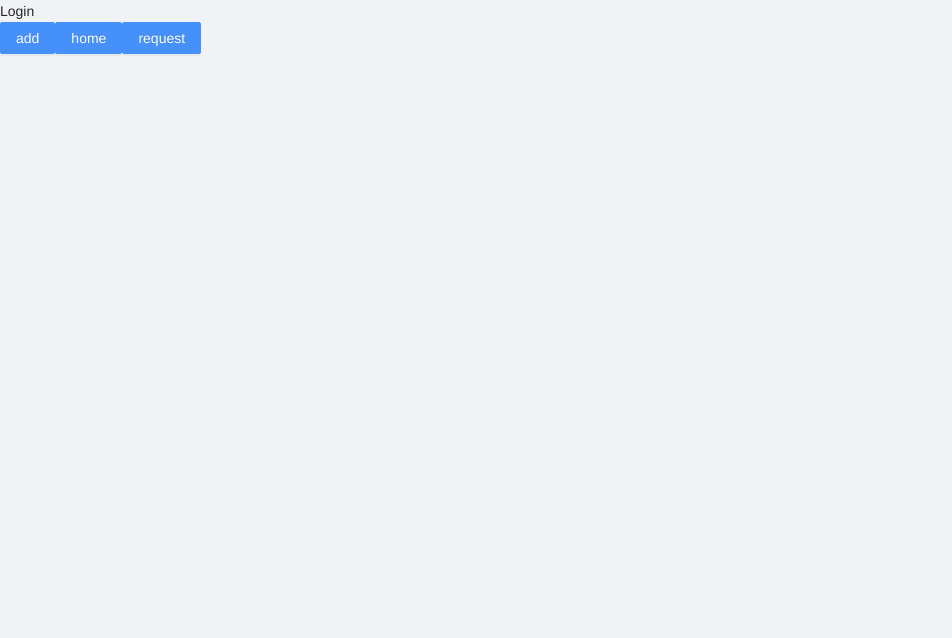
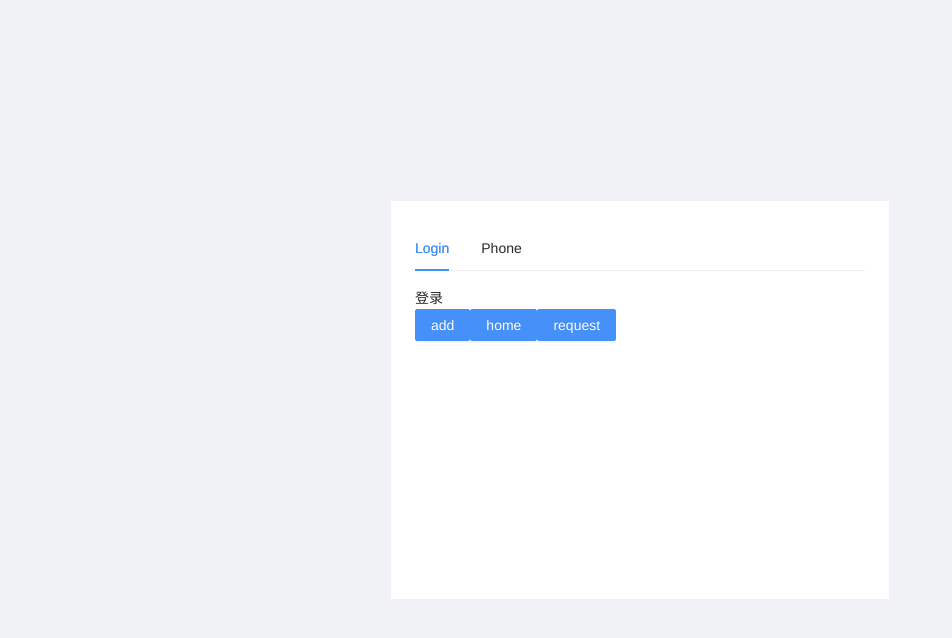
Before and after one commit to Hubbard-Liu/react-admin, a React (Create React App) app: page /login in a window 1280 px wide. Shown: the top 638 px of the page, without its empty margins (0-952 px from the left). Built offline with nearby package versions, Linux system fonts and the light colour scheme.

Commit message:
login updated

```diff
--- a/src/components/LoadingAnimation.jsx
+++ b/src/components/LoadingAnimation.jsx
@@ -2,8 +2,8 @@
  * @Author: Do not edit
  * @Date: 2022-10-10 22:18:45
  * @LastEditors: LiuYu
- * @LastEditTime: 2022-10-11 11:31:03
- * @FilePath: \react-admin\src\components\LoadingAnimation.js
+ * @LastEditTime: 2022-10-12 17:36:43
+ * @FilePath: \react-admin\src\components\LoadingAnimation.jsx
  */
 import styled, { keyframes } from 'styled-components';
 
--- a/src/styles/index.scss
+++ b/src/styles/index.scss
@@ -14,7 +14,7 @@ html {
   box-sizing: border-box;
 }
 
-#app {
+#root {
   height: 100%;
 }
 
--- a/src/views/login/Login.jsx
+++ b/src/views/login/Login.jsx
@@ -2,17 +2,49 @@
  * @Author: Do not edit
  * @Date: 2022-10-10 14:31:18
  * @LastEditors: LiuYu
- * @LastEditTime: 2022-10-11 23:26:39
- * @FilePath: /react-admin/src/views/login/Login.jsx
+ * @LastEditTime: 2022-10-12 17:59:53
+ * @FilePath: \react-admin\src\views\login\Login.jsx
  */
 import React, { memo } from 'react';
 import { useDispatch } from 'react-redux';
 import { useNavigate } from 'react-router-dom';
-import { Button } from 'antd';
+import { Button, Card, Tabs } from 'antd';
 import { setTheme, requestData } from '@/store/modules/user/userSlice';
 import { useThrottle } from '@hooks/useThrottle';
+import loginStyle from './login.modules.scss';
 
 const Login = () => {
+  const onChange = (key) => {
+    console.log(key);
+  };
+
+  const tabList = [
+    {
+      label: `Login`,
+      key: 'login',
+      children: <UserLogin/>
+    },
+    {
+      label: `Phone`,
+      key: '2',
+      children: <UserPhone/>
+    }
+  ];
+
+  return (
+    <>
+      <Card className='login' style={loginStyle} hoverable>
+        <Tabs
+          defaultActiveKey='1'
+          onChange={onChange}
+          items={tabList}
+        />
+      </Card>
+    </>
+  );
+};
+
+const UserLogin = () => {
   const dispatch = useDispatch();
   const navigate = useNavigate();
 
@@ -22,7 +54,7 @@ const Login = () => {
 
   return (
     <>
-      <div>Login</div>
+      <div>登录</div>
       <Button type='primary' onClick={() => dispatch(setTheme('pink'))}>add</Button>
       <Button type='primary' onClick={() => navigate('/home')}>home</Button>
       <Button type='primary' onClick={() => handleClick()}>request</Button>
@@ -30,4 +62,10 @@ const Login = () => {
   );
 };
 
+const UserPhone = () => {
+  return (
+    <div>UserPhone</div>
+  );
+};
+
 export default memo(Login);
--- /dev/null
+++ b/src/views/login/login.modules.scss
@@ -0,0 +1,8 @@
+.login {
+  position: relative;
+  top: 50%;
+  left: 50%;
+  width: 500px;
+  min-height: 400px;
+  transform: translate(-50%, -50%);
+}
```
